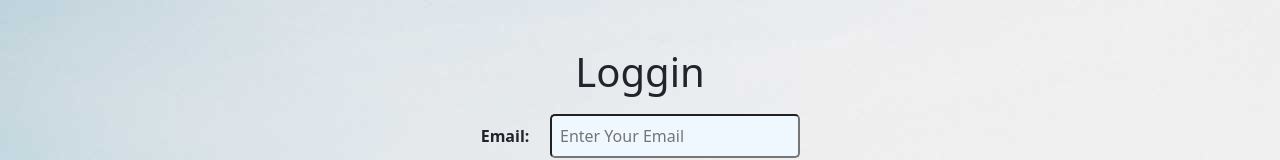
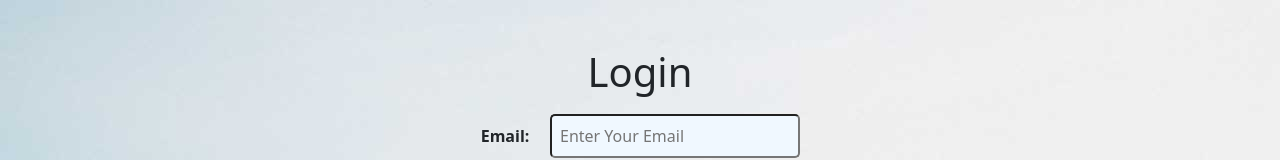
Before and after one commit to santhiyakm04/resume_bulider, a plain HTML site: page login.html in a window 1280 px wide. Shown: the top 160 px of the page. Drawn offline with nearby package versions, Linux system fonts and the light colour scheme.

Commit message:
new login page

```diff
--- a/login.html
+++ b/login.html
@@ -9,7 +9,7 @@
 <body>
     <div class="container text-center my-5">
         <div class="parent">
-           <h1>Loggin</h1>
+           <h1>Login</h1>
            <div class="parent1">
             <b>Email:</b><input type="text" id="email" placeholder="Enter Your Email">
          </div>
```
